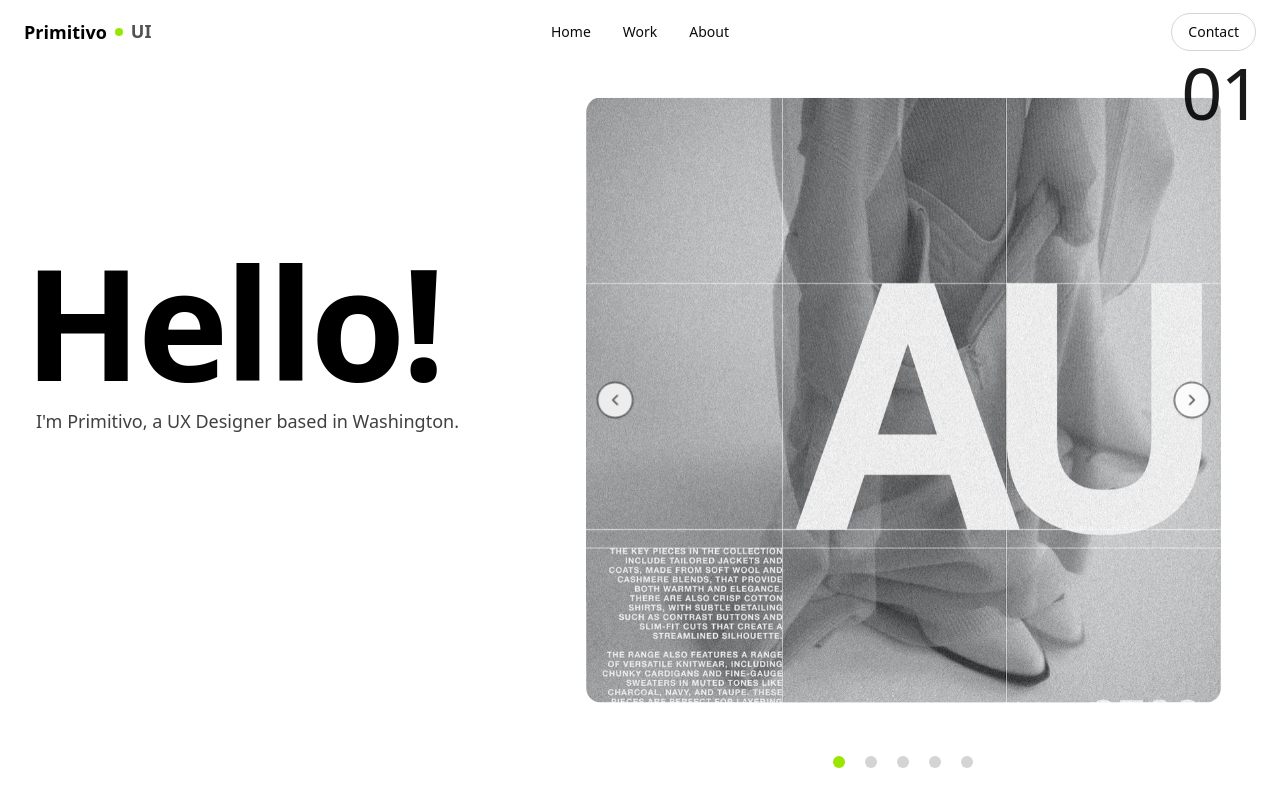
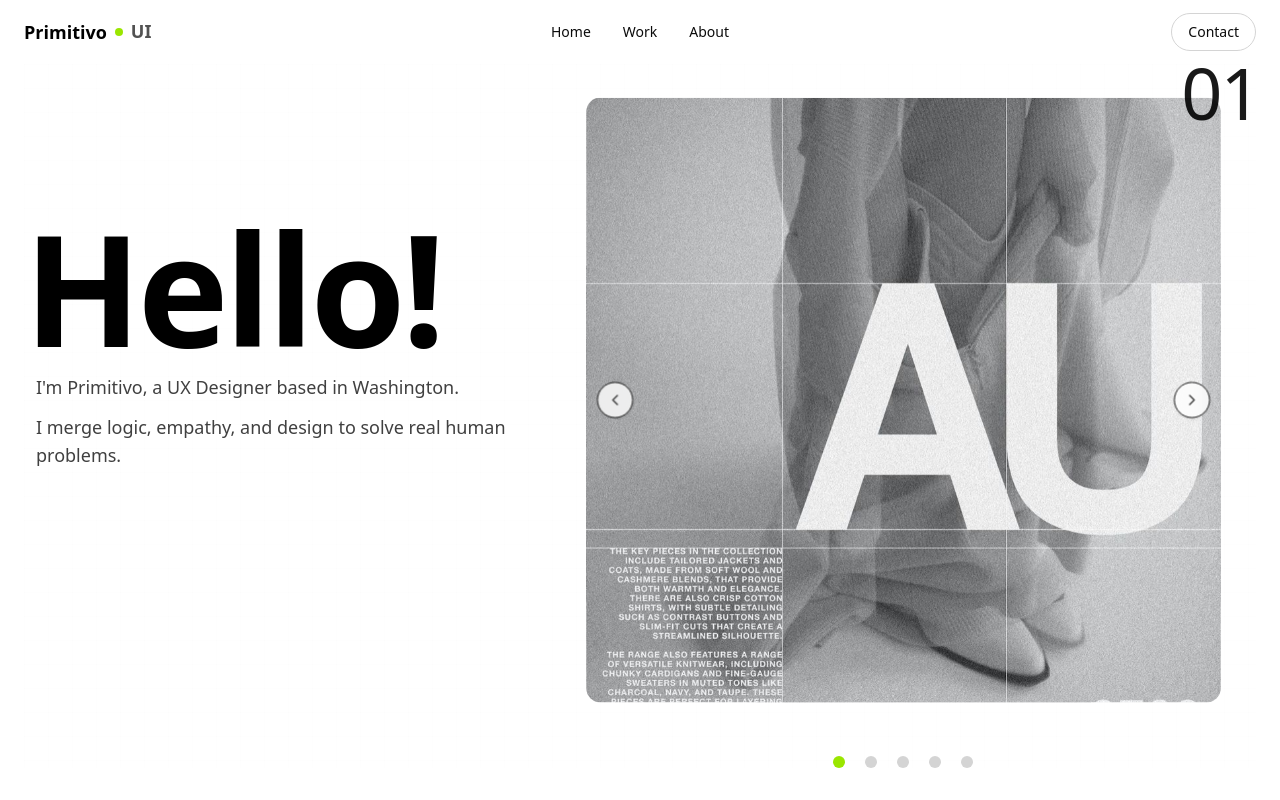
Before and after one commit to abstrcted/portfolio, a Next.js app: page / in a window 1280 px wide. Shown: the top 800 px of the page. Built offline with nearby package versions, Linux system fonts and the light colour scheme.

Commit message:
Added effects to landing and text updates

```diff
--- a/src/app/page.tsx
+++ b/src/app/page.tsx
@@ -7,12 +7,7 @@ import clsx from "clsx";
 import { ChevronLeft, ChevronRight, ArrowDown } from "lucide-react";
 import FeaturedCard from "@/components/featured-card";
 
-type Project = {
-  slug: string;
-  title: string;
-  year: string;
-  badge?: string;
-};
+type Project = { slug: string; title: string; year: string; badge?: string };
 
 const projects: Project[] = [
   { slug: "uw-file-system", title: "File Management System", year: "2025", badge: "$38,000 saved annually" },
@@ -64,38 +59,19 @@ export default function HomePage() {
     return () => clearInterval(id);
   }, []);
 
-  const next = () => {
-    setDirection(1);
-    setIndex((i) => (i + 1) % slides.length);
-  };
-  const prev = () => {
-    setDirection(-1);
-    setIndex((i) => (i - 1 + slides.length) % slides.length);
-  };
+  const next = () => { setDirection(1); setIndex((i) => (i + 1) % slides.length); };
+  const prev = () => { setDirection(-1); setIndex((i) => (i - 1 + slides.length) % slides.length); };
 
   useEffect(() => {
     if (paused || slides.length <= 1) return;
-    const id = setInterval(() => {
-      setDirection(1);
-      setIndex((i) => (i + 1) % slides.length);
-    }, 8000);
+    const id = setInterval(() => { setDirection(1); setIndex((i) => (i + 1) % slides.length); }, 8000);
     return () => clearInterval(id);
   }, [paused]);
 
   const variants = useMemo(
-    () => ({
-      enter: (dir: 1 | -1) => ({ x: dir > 0 ? 60 : -60 }),
-      center: { x: 0 },
-      exit: (dir: 1 | -1) => ({ x: dir > 0 ? -60 : 60 }),
-    }),
+    () => ({ enter: (dir: 1 | -1) => ({ x: dir > 0 ? 60 : -60 }), center: { x: 0 }, exit: (dir: 1 | -1) => ({ x: dir > 0 ? -60 : 60 }) }),
     []
   );
-
-  const roleVariants = {
-    enter: { y: 12, opacity: 0 },
-    center: { y: 0, opacity: 1 },
-    exit: { y: -12, opacity: 0 },
-  } as const;
 
   const goTo = (i: number) => {
     if (i === index) return;
@@ -121,20 +97,55 @@ export default function HomePage() {
   }, []);
 
   useEffect(() => {
-    const onScroll = () => {
-      if (showCue && window.scrollY > 250) setShowCue(false);
-    };
+    const onScroll = () => { if (showCue && window.scrollY > 250) setShowCue(false); };
     window.addEventListener("scroll", onScroll, { passive: true });
     return () => window.removeEventListener("scroll", onScroll);
   }, [showCue]);
+
+  // track mouse for hero glow
+  const [heroXY, setHeroXY] = useState<{ x: number; y: number }>({ x: -9999, y: -9999 });
 
   return (
     <LayoutGroup>
       <main className="container mx-auto px-6 space-y-24 py-12 md:py-16">
         {/* HERO */}
-        <section className="grid grid-cols-12 gap-8 items-start">
-          {/* Left column */}
-          <div className="col-span-12 md:col-span-5 md:min-h-[70vh] flex flex-col justify-center">
+        <section
+          className="relative grid grid-cols-12 gap-8 items-start"
+          onMouseMove={(e) => {
+            const r = (e.currentTarget as HTMLDivElement).getBoundingClientRect();
+            setHeroXY({ x: e.clientX - r.left, y: e.clientY - r.top });
+          }}
+        >
+          {/* Glow grid overlay spans the whole hero section */}
+          <div className="pointer-events-none absolute inset-0 z-0 hidden md:block">
+            {/* base faint grid */}
+            <div
+              className="absolute inset-0 opacity-10"
+              style={{
+                backgroundImage: `
+                  linear-gradient(to right, rgba(0,0,0,0.06) 1px, transparent 1px),
+                  linear-gradient(to bottom, rgba(0,0,0,0.06) 1px, transparent 1px)
+                `,
+                backgroundSize: "24px 24px, 24px 24px",
+              }}
+            />
+            {/* glow grid near cursor */}
+            <div
+              className="absolute inset-0"
+              style={{
+                backgroundImage: `
+                  linear-gradient(to right, rgba(0,0,0,0.12) 1px, transparent 1px),
+                  linear-gradient(to bottom, rgba(0,0,0,0.12) 1px, transparent 1px)
+                `,
+                backgroundSize: "24px 24px, 24px 24px",
+                maskImage: `radial-gradient(220px 220px at ${heroXY.x}px ${heroXY.y}px, rgba(255,255,255,0.95), rgba(255,255,255,0.1) 70%, transparent 100%)`,
+                WebkitMaskImage: `radial-gradient(220px 220px at ${heroXY.x}px ${heroXY.y}px, rgba(255,255,255,0.95), rgba(255,255,255,0.1) 70%, transparent 100%)`,
+              }}
+            />
+          </div>
+
+          {/* Left column (text) */}
+          <div className="col-span-12 md:col-span-5 md:min-h-[70vh] flex flex-col justify-center relative z-10">
             <motion.h1
               className="font-semibold tracking-tight leading-[0.9] [font-size:clamp(3.5rem,12vw,12rem)] text-black"
               initial={{ y: 20, opacity: 0 }}
@@ -144,15 +155,18 @@ export default function HomePage() {
               Hello!
             </motion.h1>
 
-            <p className="mt-4 text-lg text-neutral-700" style={{ marginLeft: "12px" }}>
+            <p className="mt-4 text-lg text-neutral-700 ml-3">
               I'm <span className="font-medium">Primitivo</span>, a UX Designer based in Washington.
+            </p>
+
+            {/* Tagline, clean small-text style */}
+            <p className="mt-3 ml-3 text-lg text-neutral-700 max-w-prose">
+              I merge logic, empathy, and design to solve real human problems.
             </p>
           </div>
 
           {/* Right column (image + UI) */}
-          {/* NOTE: overflow-x-hidden prevents the index badge from causing horizontal scroll */}
-          <div className="relative col-span-12 md:col-span-7 overflow-x-hidden">
-            {/* Image box */}
+          <div className="relative col-span-12 md:col-span-7 overflow-x-hidden z-10">
             <div
               className="relative overflow-hidden rounded-2xl bg-neutral-100 transform md:scale-90 transition-transform"
               onMouseEnter={() => setPaused(true)}
@@ -184,25 +198,20 @@ export default function HomePage() {
                 </AnimatePresence>
               </div>
 
-              {/* IN-CONTAINER arrows */}
+              {/* arrows */}
               <div className="pointer-events-none absolute inset-y-0 left-0 right-0 flex items-center justify-between px-3">
                 <button
                   type="button"
                   aria-label="Previous image"
                   onClick={prev}
-                  onMouseEnter={() => setPaused(true)}
-                  onMouseLeave={() => setPaused(false)}
                   className="pointer-events-auto inline-flex h-10 w-10 items-center justify-center rounded-full border bg-white/80 backdrop-blur hover:bg-white shadow-sm hover:shadow ring-1 ring-black/5 transition"
                 >
                   <ChevronLeft className="h-5 w-5 text-neutral-700" />
                 </button>
-
                 <button
                   type="button"
                   aria-label="Next image"
                   onClick={next}
-                  onMouseEnter={() => setPaused(true)}
-                  onMouseLeave={() => setPaused(false)}
                   className="pointer-events-auto inline-flex h-10 w-10 items-center justify-center rounded-full border bg-white/80 backdrop-blur hover:bg-white shadow-sm hover:shadow ring-1 ring-black/5 transition"
                 >
                   <ChevronRight className="h-5 w-5 text-neutral-700" />
@@ -210,19 +219,15 @@ export default function HomePage() {
               </div>
             </div>
 
-            {/* Big index number - slightly OUTSIDE top-right */}
+            {/* Big index number */}
             <div className="pointer-events-none absolute -right-3 -top-2 md:-right-1 md:-top-2 select-none text-black/90">
               <span className="text-[3.25rem] md:text-[4.5rem] font-light leading-none tracking-tight">
                 {String(index + 1).padStart(2, "0")}
               </span>
             </div>
 
-            {/* Dots under the image */}
-            <div
-              className="mt-5 flex items-center justify-center gap-5"
-              onMouseEnter={() => setPaused(true)}
-              onMouseLeave={() => setPaused(false)}
-            >
+            {/* dots */}
+            <div className="mt-5 flex items-center justify-center gap-5">
               {slides.map((_, i) => (
                 <button
                   key={i}
@@ -280,7 +285,7 @@ export default function HomePage() {
                     className="shrink-0 h-14 md:h-16 lg:h-35 w-auto opacity-90 hover:opacity-100 transition"
                   >
                     <Image
-            src={`${logo.src}?v=4`}   // cache-bust if you replace files
+                      src={`${logo.src}?v=4`}
                       alt={logo.alt}
                       width={400}
                       height={160}
```
Lines whose indentation alone changed are shown as unchanged.
